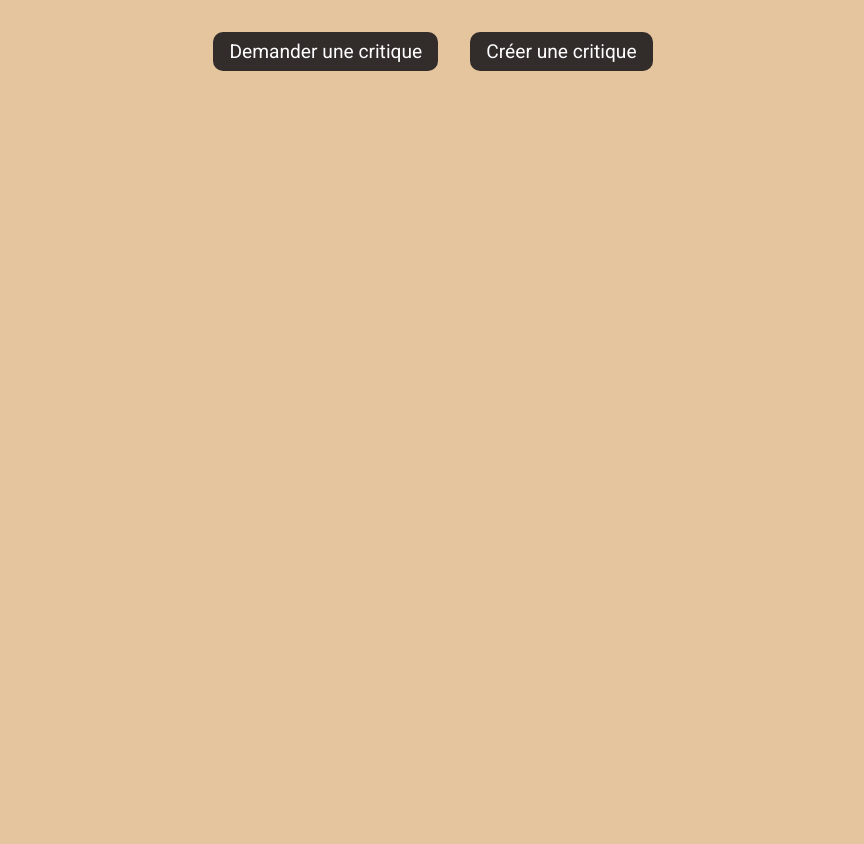
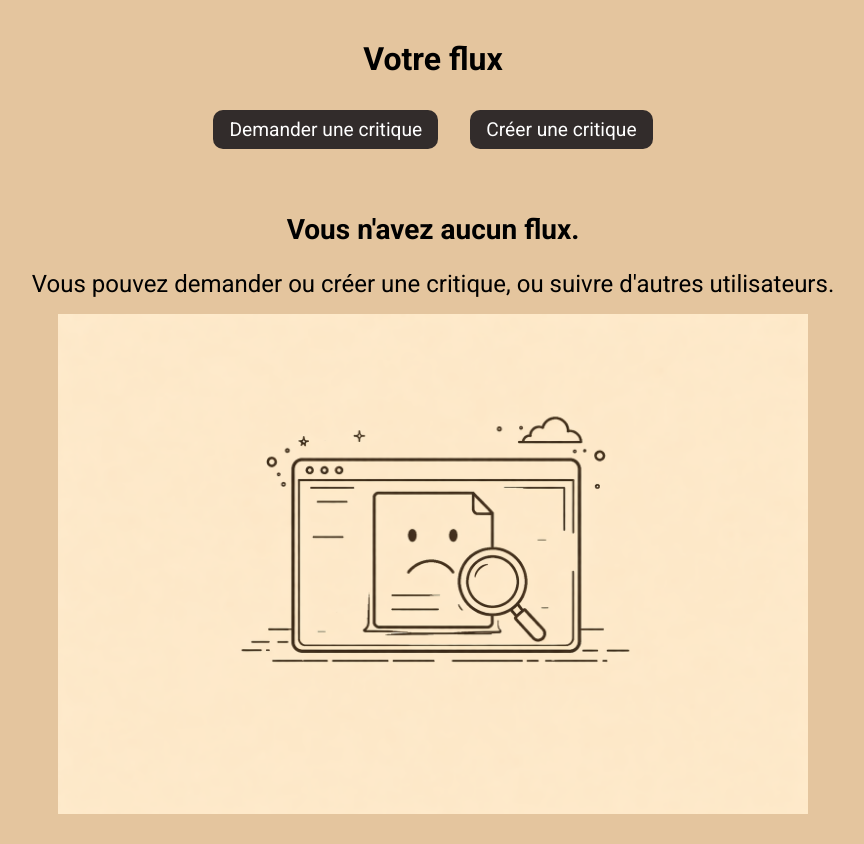
Before and after one commit to GitDrinou/DA_Python_P09_LITRevu, a Django app: page /home/ in a window 1280 px wide. Shown: the part 201-1045 px from the top of the page, without its empty margins (207-1071 px from the left). Before the commit the page ends 272 px from the top, so only its background shows below. Run offline with Django 5.2, Linux system fonts and the light colour scheme; a user stored in the database is signed in; data comes from the database, SQL or seed files in the repository; both versions use the stored data as it was after the commit.

Commit message:
refactor(): clean code

```diff
--- a/litrevu/flux/models.py
+++ b/litrevu/flux/models.py
@@ -55,4 +55,4 @@ class UserFollows(models.Model):
         unique_together = (('user', 'followed_user'),)
 
     def __str__(self):
-        return f"{self.user} par {self.followed_user}"
+        return f"{self.user} suit {self.followed_user}"
--- a/litrevu/flux/templates/flux/flux.html
+++ b/litrevu/flux/templates/flux/flux.html
@@ -2,6 +2,7 @@
 {% load static %}
 {% block content %}
     <main class="bloc-main main-flux">
+        <h2>Votre flux</h2>
         <section class="flux-bloc-buttons">
             <ul>
                 <li><a href="{% url 'ticket_create' %}">Demander une
@@ -11,6 +12,7 @@
             </ul>
         </section>
         <section class="bloc-articles">
+            {% if flux  %}
                 {% for obj in flux %}
                     <article>
                         <div class="article_header">
@@ -70,11 +72,19 @@
         {{ obj.ticket.ticket }}">
                                     {% endif %}
                                 </div>
-
                             </div>
                         {% endif %}
                     </article>
                 {% endfor %}
+            {% else %}
+                <div class="empty-content">
+                    <h3>Vous n'avez aucun flux.</h3>
+                    <p>Vous pouvez demander ou créer une critique, ou suivre
+                        d'autres utilisateurs.
+                    </p>
+                    <img src="{% static 'litrevu/images/empty.png' %}" alt="">
+                </div>
+            {% endif %}
         </section>
     </main>
 {% endblock content %}
--- a/litrevu/flux/templates/flux/posts.html
+++ b/litrevu/flux/templates/flux/posts.html
@@ -68,7 +68,7 @@
                 </article>
             {% endfor %}
         {% else %}
-            <div class="empty-posts">
+            <div class="empty-content">
                 <p>Vous n'avez publié aucuns posts.</p>
                 <img src="{% static 'litrevu/images/empty.png' %}" alt="">
             </div>
--- a/litrevu/flux/views.py
+++ b/litrevu/flux/views.py
@@ -121,7 +121,7 @@ def delete_ticket(request, ticket_id):
                 os.remove(image_path)
 
         ticket.delete()
-        return redirect('home')
+        return redirect('posts')
 
     context = {
         "object_type": "le ticket",
@@ -208,7 +208,7 @@ def delete_review(request, review_id):
     review = get_object_or_404(Review, id=review_id, user=request.user)
     if request.method == 'POST':
         review.delete()
-        return redirect('home')
+        return redirect('posts')
 
     context = {
         "object_type": "la critique",
--- a/litrevu/static/litrevu/styles.css
+++ b/litrevu/static/litrevu/styles.css
@@ -96,6 +96,10 @@ h3 {
 .main-confirm {
     margin-top: 1.5rem;
     text-align: center;
+}
+
+.txt-confirm {
+    padding: 1.5rem;
 }
 
 .errorlist {
@@ -261,6 +265,7 @@ h3 {
 
 .flux-bloc-buttons {
     width: 100%;
+    padding: 1rem 0 1rem 0;
     ul {
         width: 100%;
         list-style-type: none;
@@ -344,14 +349,15 @@ h3 {
     }
 }
 
-.empty-posts {
-    margin-top: -1rem;
+.empty-content {
+    margin-top: 1.5rem;
     text-align: center;
     font-size: 1.5rem;
-    width: 100%;
     img {
+        margin-top: 1rem;
+        max-height: 400px;
         width: 100%;
-        border-radius: 10px;
+        object-fit: contain;
     }
 }
 
@@ -446,6 +452,12 @@ h3 {
         padding: 1.25rem 2rem;
     }
 
+    .empty-content {
+        img {
+            max-height: 500px;
+        }
+    }
+
     .signup-form {
         padding: 0 3rem;
     }
@@ -533,7 +545,6 @@ h3 {
     }
 }
 
-
 /* Desktop style (1024px and more*/
 @media screen and (min-width: 1024px) {
     body {
@@ -557,7 +568,6 @@ h3 {
         padding: 0 200px;
     }
 
-
     .bloc-grp-desc-img {
         img {
             max-height: 300px;
```
Also changed, not shown: litrevu/flux/templates/flux/deleted_confirm.html (+4 -3 lines), litrevu/flux/templates/flux/subscriptions.html (+13 -4 lines), README.md, litrevu/db.sqlite3, litrevu/media/33_9782253117285_1_75.jpg (deleted), litrevu/media/81WUTB4Ke0L._AC_UF10001000_QL80_.jpg (deleted). Lines whose indentation alone changed are shown as unchanged.
